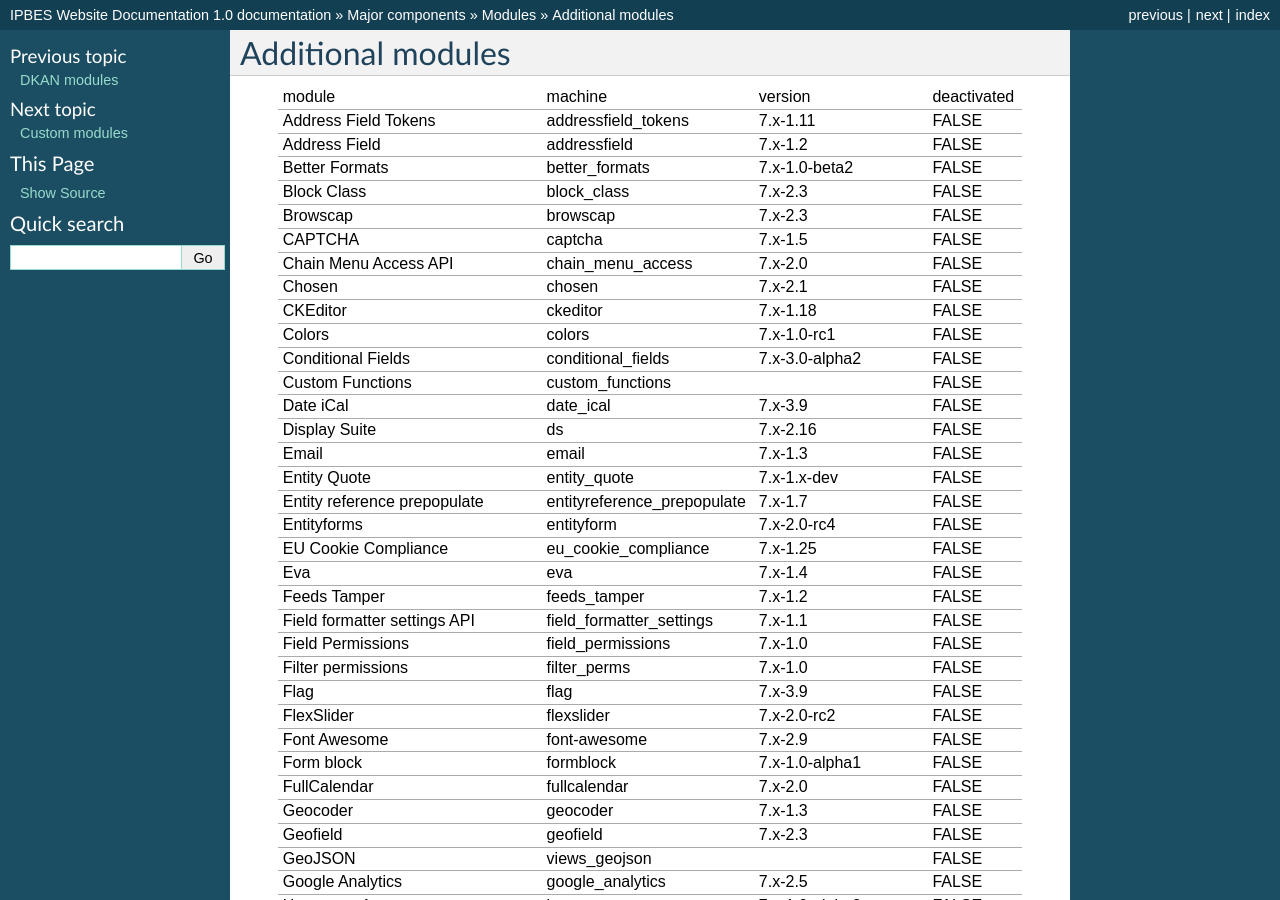
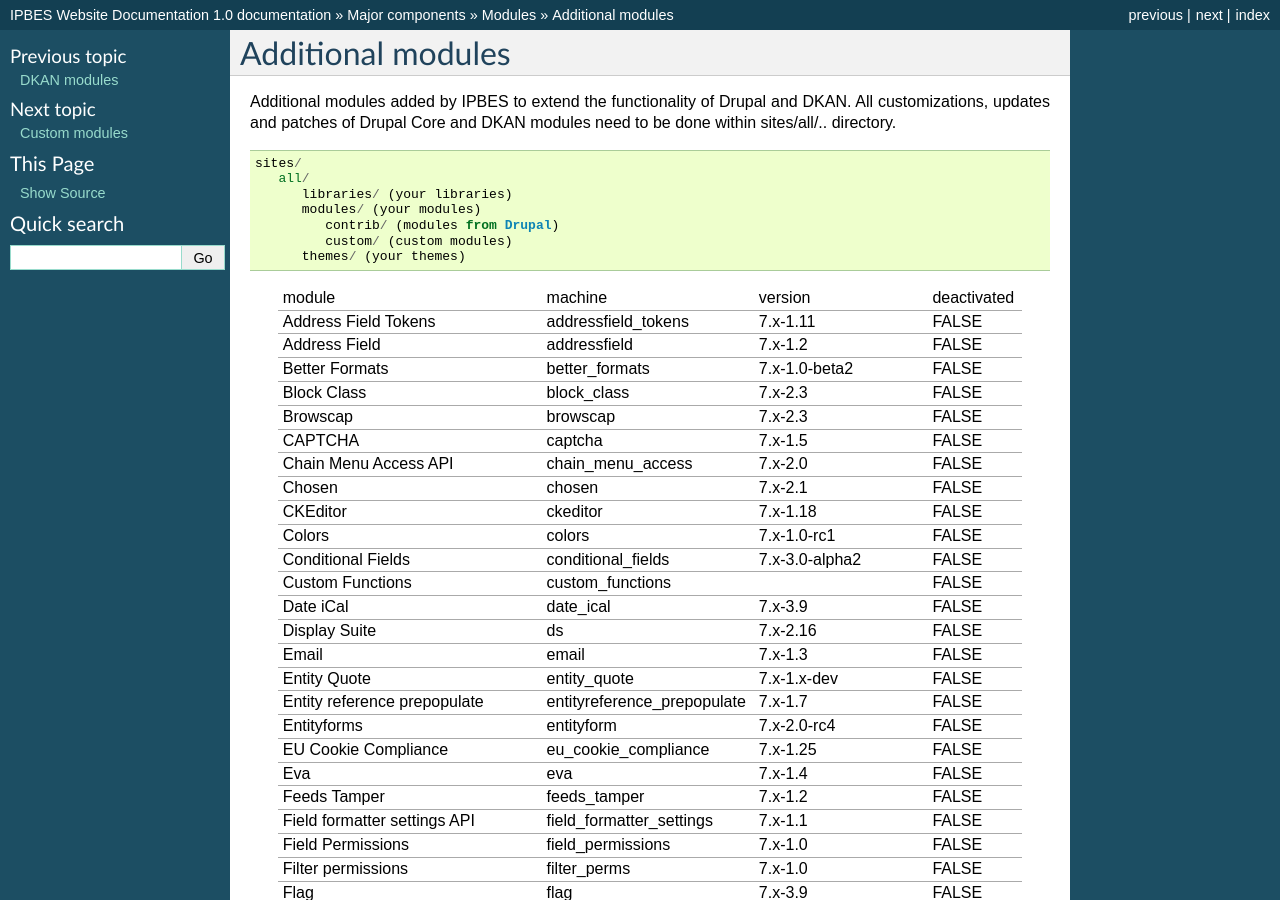
Before and after one commit to ipbes/ipbeswebdocs, a Sphinx documentation site: the page built from docs/components/modules/extensions.rst, in a window 1280 px wide and 900 px high. Built offline with Sphinx 7.4.7, drawn with Linux system fonts in a browser that asks for light colours; pages that are not in the unit, such as notebooks, are missing from menus.

Commit message:
Update extensions.rst

```diff
--- a/docs/components/modules/extensions.rst
+++ b/docs/components/modules/extensions.rst
@@ -1,5 +1,17 @@
 Additional modules
 ~~~~~~~~~~~~~~~~~~
+
+Additional modules added by IPBES to extend the functionality of Drupal and DKAN. All customizations, updates and patches of Drupal Core and DKAN modules need to be done within sites/all/.. directory. ::
+
+   sites/
+      all/
+         libraries/ (your libraries)
+         modules/ (your modules)
+            contrib/ (modules from Drupal)
+            custom/ (custom modules)
+         themes/ (your themes)
+
+
 +-----------------------------------+-----------------------------+-----------------------+-------------+
 | module                            | machine                     | version               | deactivated |
 +-----------------------------------+-----------------------------+-----------------------+-------------+
```
